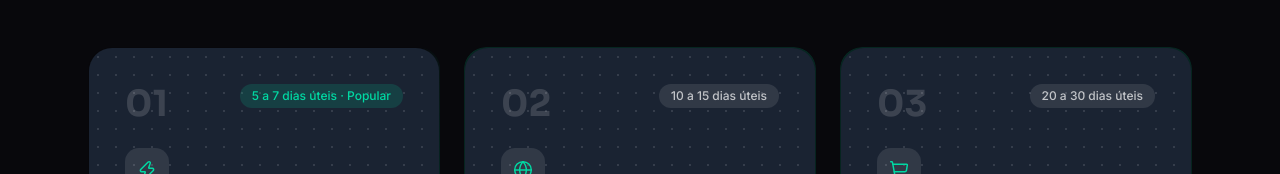
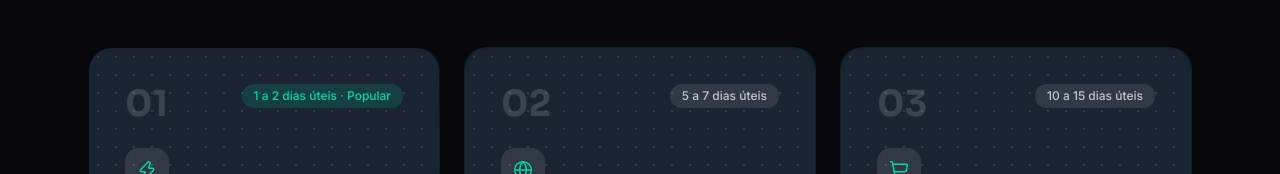
Before and after one commit to rubensmoutinhooo-png/projeto-arodev, a Next.js app: page / in a window 1280 px wide. Shown: the part 2659-2833 px from the top of the page. Built offline with nearby package versions, Linux system fonts and the light colour scheme.

Commit message:
Corrige prazos de entrega e valor no FAQ para refletir os novos preços

```diff
--- a/components/sections/faq.tsx
+++ b/components/sections/faq.tsx
@@ -12,12 +12,12 @@ const PERGUNTAS = [
   {
     pergunta: "Quanto custa um site?",
     resposta:
-      "O valor varia conforme o escopo. A Landing Page custa a partir de R$ 300, o Site Institucional a partir de R$ 1.200 e o E-commerce a partir de R$ 3.000.",
+      "O valor varia conforme o escopo. A Landing Page custa a partir de R$ 300, o Site Institucional a partir de R$ 800 e o E-commerce a partir de R$ 2.000.",
   },
   {
     pergunta: "Quanto tempo leva para o meu site ficar pronto?",
     resposta:
-      "O prazo médio de entrega é de 7 a 15 dias úteis após o envio de todas as informações, dependendo da complexidade do projeto.",
+      "O prazo médio de entrega é de 1 a 15 dias úteis após o envio de todas as informações, dependendo da complexidade do projeto.",
   },
   {
     pergunta: "O site e o código são meus?",
--- a/components/sections/servicos.tsx
+++ b/components/sections/servicos.tsx
@@ -23,7 +23,7 @@ const SERVICOS = [
     nome: "Landing Page",
     icon: Zap,
     destaque: true,
-    prazo: "5 a 7 dias úteis",
+    prazo: "1 a 2 dias úteis",
     pergunta: "O que é?",
     descricao:
       "Uma página única, feita pra transformar quem clica no seu anúncio em contato direto com você.",
@@ -56,7 +56,7 @@ const SERVICOS = [
     numero: "02",
     nome: "Site Institucional",
     icon: Globe,
-    prazo: "10 a 15 dias úteis",
+    prazo: "5 a 7 dias úteis",
     pergunta: "O que é?",
     descricao:
       "Um site com várias páginas, feito pra apresentar sua marca, sua equipe e seus serviços, e passar confiança pra quem pesquisa por você.",
@@ -90,7 +90,7 @@ const SERVICOS = [
     numero: "03",
     nome: "E-commerce",
     icon: ShoppingCart,
-    prazo: "20 a 30 dias úteis",
+    prazo: "10 a 15 dias úteis",
     pergunta: "O que é?",
     descricao:
       "Sua loja aberta e vendendo 24 horas por dia. O cliente navega, escolhe o produto e paga ali mesmo, enquanto você gerencia tudo por um painel simples, sem precisar de técnico.",
```
